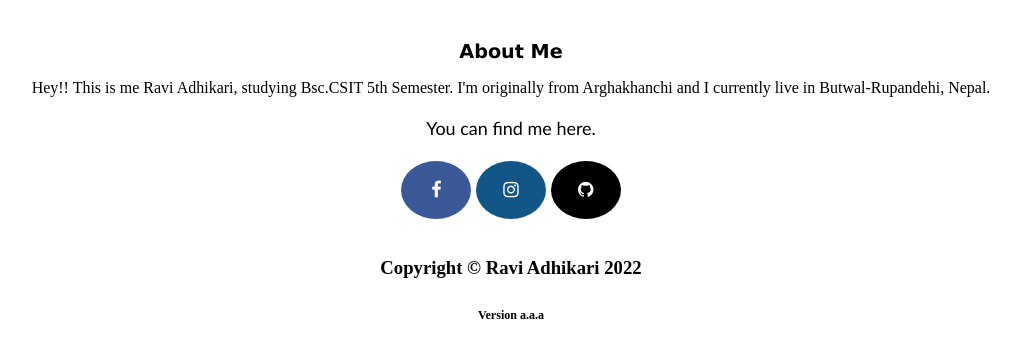
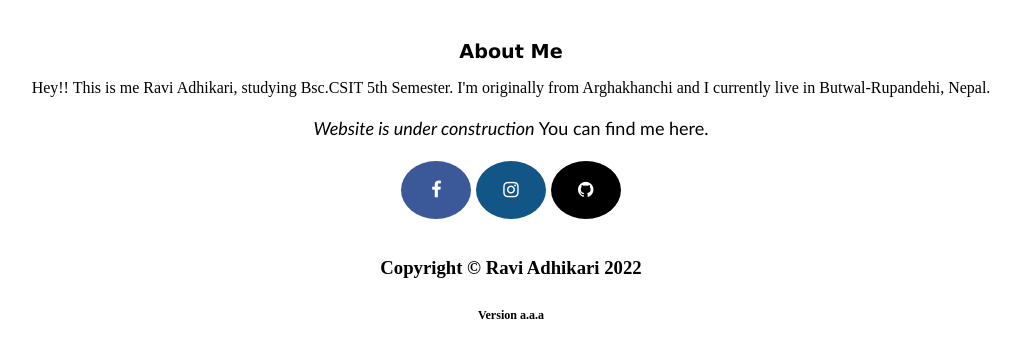
Before and after one commit to Ravi056/My_Web, a plain HTML site: page index.html in a window 1280 px wide. Shown: the part 91-448 px from the top of the page, without its empty margins (129-1150 px from the left). Drawn offline with Linux system fonts and the light colour scheme.

Commit message:
Update index.html
Second Version.

```diff
--- a/index.html
+++ b/index.html
@@ -30,6 +30,7 @@
             </div>
         </div>
         <div class="social" id="social_link">
+            <em> Website is under construction </em>
             You can find me here.
             <br>
             <br>
```
